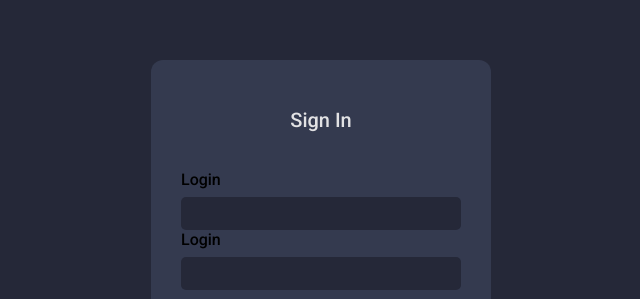
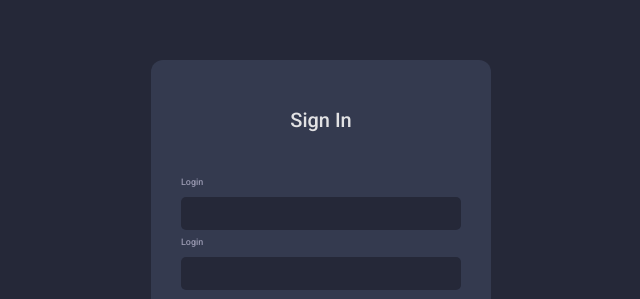
Before and after one commit to ff5h/messenger-client-web, a React (Create React App) app: page / in a window 1280 px wide. Shown: the part 115-414 px from the top of the page, without its empty margins (319-959 px from the left). Built offline with nearby package versions, Linux system fonts and the light colour scheme.

Commit message:
Fix label

```diff
--- a/src/components/common/inputs/Input/Input.tsx
+++ b/src/components/common/inputs/Input/Input.tsx
@@ -4,7 +4,9 @@ import styles from "./Input.module.scss";
 const Input = () => {
   return (
     <div className={styles.input__block}>
-      <label htmlFor="login">Login</label>
+      <label className={styles.input__label} htmlFor="login">
+        Login
+      </label>
       <input type="text" id="login" className={styles.input} />
       <div className={styles.validation}>Incorrect password</div>
     </div>
```
